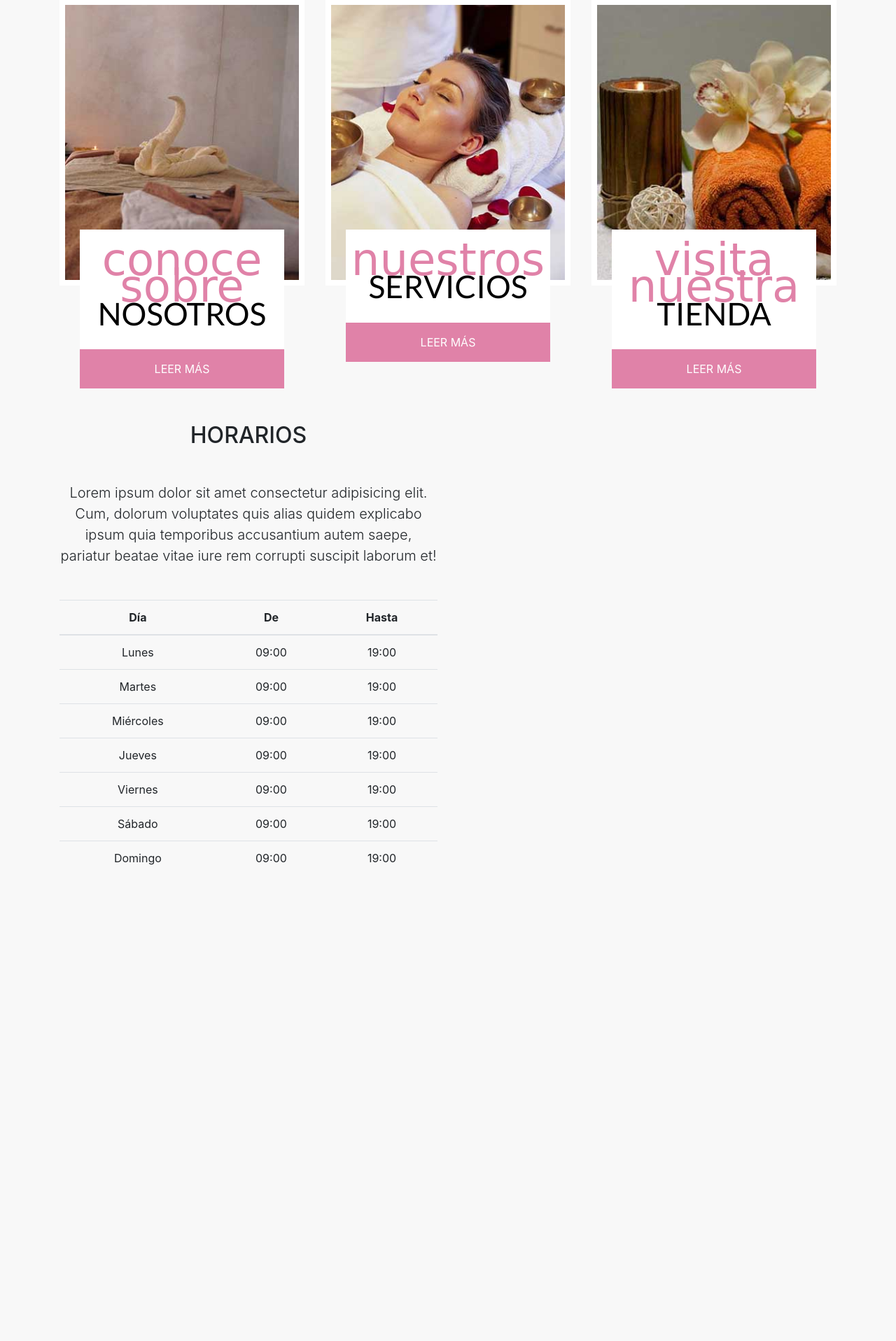
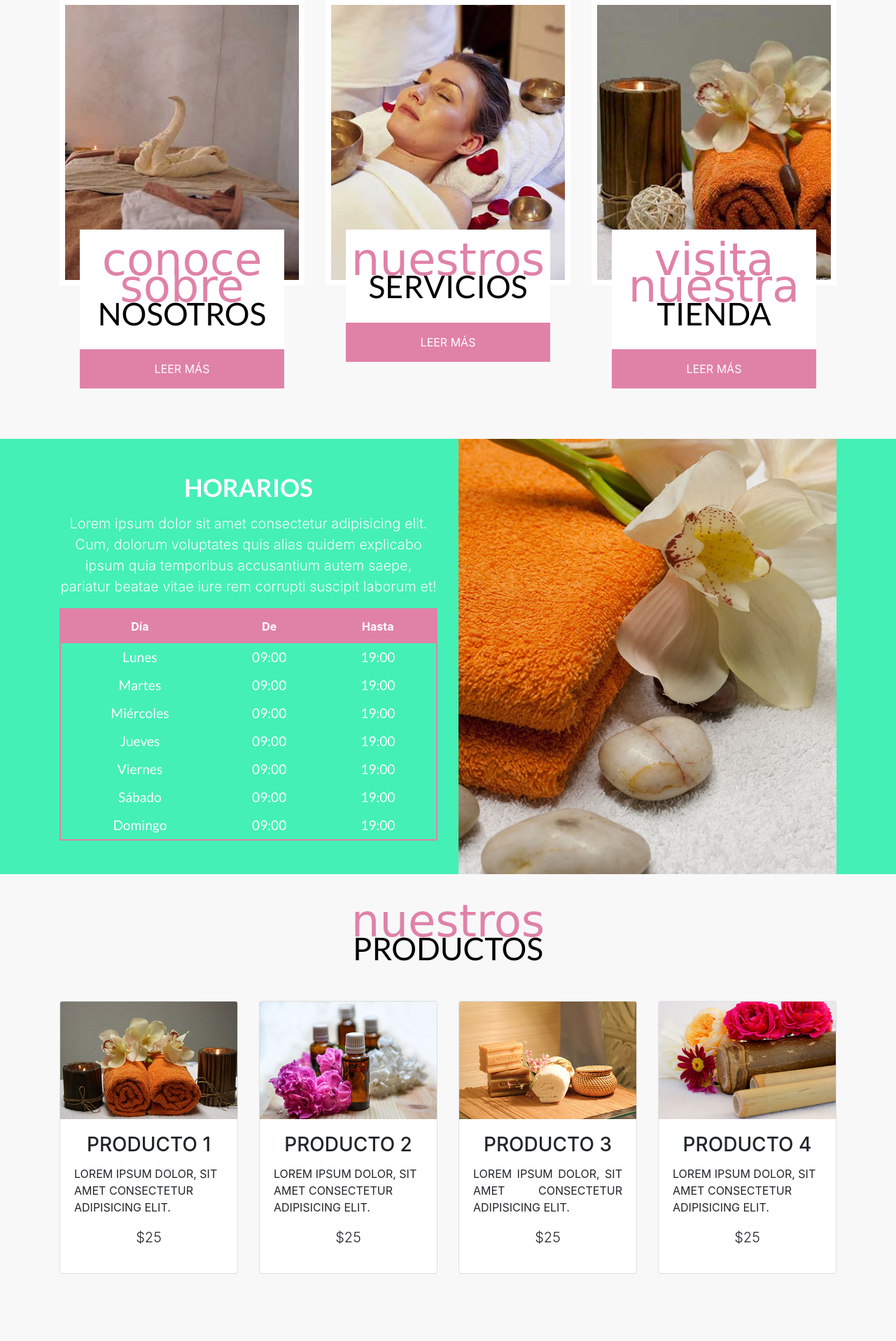
Before and after one commit to marcoAspeitia31/carolina-spa, a PHP site: page / in a window 1280 px wide. Shown: the part 1256-3172 px from the top of the page at 70% size. Before the commit the page ends 2492 px from the top, so only its background shows below. Run offline with PHP 8.4, Linux system fonts and the light colour scheme; some web fonts are replaced.

Commit message:
Styling schedules section and creating product cards, class 41 and 42

```diff
--- a/css/styles.css
+++ b/css/styles.css
@@ -1,3 +1,8 @@
+:root{
+    --primary-color: #44f0b6;
+    --secondary-color: #e082a8;
+}
+
 body{
     background-color: #f8f8f8;
 }
@@ -92,6 +97,7 @@ body{
 }
 
 /* Services Front Page */
+@media (min-width: 767px){
     .service img{
         border: .5rem solid #ffffff;
         -webkit-transition: transform .3s ease;
@@ -104,6 +110,7 @@ body{
         -ms-transform: scale(1.2) rotate(10deg);
         transform: scale(1.2) rotate(10deg);
     }
+}
 .service-info{
     background-color: #ffffff;
     margin-top: -5rem;
@@ -113,3 +120,38 @@ body{
     background-color: #e082a8;
     border:none;
 }
+
+/* Schedules */
+.schedules{
+    background-color: #44f0b6;
+    color: #ffffff;
+}
+.schedules h2{
+    font-size: 2.2rem;
+    font-family: 'Lato', sans-serif;
+}
+.schedules .table{
+    border: 2px solid var(--secondary-color);
+    color: #ffffff;
+}
+.schedules .table thead{
+    background-color: var(--secondary-color);
+}
+.schedules .table thead th,
+.schedules .table td{
+    border: none;
+}
+.schedules .table-hover tbody tr:hover{
+    color: #ffffff!important;
+}
+.schedules .table tbody tr td{
+    padding: .35rem;
+    font-family: 'Lato', sans-serif;
+    font-size: 1.2rem;
+}
+.schedules-image img{
+    display: block;
+  width: 100%;
+  height: 100%;
+  object-fit: cover
+}
--- a/index.html
+++ b/index.html
@@ -146,7 +146,7 @@
     <!-- Services -->
     <div class="container">
         <div class="row">
-            <div class="col-md-4 text-center">
+            <div class="col-md-4 text-center mb-4">
                 <div class="service">
                     <img src="img/servicio_01.jpg" alt="" class="img-fluid">
                     <div class="row justify-content-center no-gutters">
@@ -159,7 +159,7 @@
                     </div>
                 </div><!-- service-image end -->
             </div><!-- repeatable col-md-4 -->
-            <div class="col-md-4 text-center">
+            <div class="col-md-4 text-center mb-4">
                 <div class="service">
                     <img src="img/servicio_02.jpg" alt="" class="img-fluid">
                     <div class="row justify-content-center no-gutters">
@@ -172,7 +172,7 @@
                     </div>
                 </div><!-- service-image end -->
             </div><!-- repeatable col-md-4 -->
-            <div class="col-md-4 text-center">
+            <div class="col-md-4 text-center mb-4">
                 <div class="service">
                     <img src="img/servicio_03.jpg" alt="" class="img-fluid">
                     <div class="row justify-content-center no-gutters">
@@ -189,16 +189,17 @@
     </div>
     <!-- Services end -->
 
-    <section class="schedules">
+    <!-- Schedules -->
+    <div class="schedules my-5">
         <div class="container">
             <div class="row">
                 <div class="col-md-6">
-                    <h2 class="text-center text-uppercase mt-5">horarios</h2>
-                    <p class="text-center lead mt-5">Lorem ipsum dolor sit amet consectetur adipisicing elit. Cum,
+                    <h2 class="text-center text-uppercase font-weight-bold mt-5">horarios</h2>
+                    <p class="text-center lead mt-3">Lorem ipsum dolor sit amet consectetur adipisicing elit. Cum,
                         dolorum
                         voluptates quis alias quidem explicabo ipsum quia temporibus accusantium autem saepe, pariatur
                         beatae vitae iure rem corrupti suscipit laborum et!</p>
-                    <table class="table table-hover text-center mt-5">
+                    <table class="table table-hover text-center mt-3 mb-5">
                         <thead>
                             <tr>
                                 <th class="text-center">Día</th>
@@ -243,11 +244,73 @@
                                 <td>19:00</td>
                             </tr>
                         </tbody>
+                    </table>
                 </div>
-                <div class="col-md-6">
-
+                <div class="col-md-6 schedules-image">
+                    <img src="img/bg_horarios.jpg" alt="" class="img-fluid">
                 </div>
             </div>
+        </div>
+    </div>
+
+    <section class="container pb-5 products">
+        <h2 class="text-center italic-letter text-uppercase mt-4">
+            <span class="text-lowercase d-block">nuestros</span>productos
+        </h2>
+        <div class="row py-5">
+            <div class="col-md-3">
+                <div class="card">
+                    <a href="#">
+                        <img src="img/producto_mini_01.jpg" alt="Producto Carolina Spa" class="card-img-top">
+                    </a>
+                    <div class="card-body">
+                        <h3 class="card-title text-center text-uppercase">Producto 1</h3>
+                        <p class="card-text text-uppercase">Lorem ipsum dolor, sit amet consectetur adipisicing
+                            elit.</p>
+                        <p class="lead text-center product-pricing">$25</p>
+                    </div>
+                </div><!-- card end -->
+            </div><!-- repeatable card group -->
+            <div class="col-md-3">
+                <div class="card">
+                    <a href="#">
+                        <img src="img/producto_mini_02.jpg" alt="Producto Carolina Spa" class="card-img-top">
+                    </a>
+                    <div class="card-body">
+                        <h3 class="card-title text-center text-uppercase">Producto 2</h3>
+                        <p class="card-text text-uppercase">Lorem ipsum dolor, sit amet consectetur adipisicing
+                            elit.</p>
+                        <p class="lead text-center product-pricing">$25</p>
+                    </div>
+                </div><!-- card end -->
+            </div><!-- repeatable card group -->
+            <div class="col-md-3">
+                <div class="card">
+                    <a href="#">
+                        <img src="img/producto_mini_03.jpg" alt="Producto Carolina Spa" class="card-img-top">
+                    </a>
+                    <div class="card-body">
+                        <h3 class="card-title text-center text-uppercase">Producto 3</h3>
+                        <p class="card-text text-justify text-uppercase">Lorem ipsum dolor, sit amet consectetur
+                            adipisicing
+                            elit.</p>
+                        <p class="lead text-center product-pricing">$25</p>
+                    </div>
+                </div><!-- card end -->
+            </div><!-- repeatable card group -->
+            <div class="col-md-3">
+                <div class="card">
+                    <a href="#">
+                        <img src="img/producto_mini_04.jpg" alt="Producto Carolina Spa" class="card-img-top">
+                    </a>
+                    <div class="card-body">
+                        <h3 class="card-title text-center text-uppercase">Producto 4</h3>
+                        <p class="card-text text-uppercase">Lorem ipsum dolor, sit amet consectetur adipisicing
+                            elit.</p>
+                        <p class="lead text-center product-pricing">$25</p>
+                    </div>
+                </div><!-- card end -->
+            </div><!-- repeatable card group -->
         </div>
     </section>
     <script src="js/jquery-3.5.1.slim.min.js"></script>
```
Lines whose indentation alone changed are shown as unchanged.
